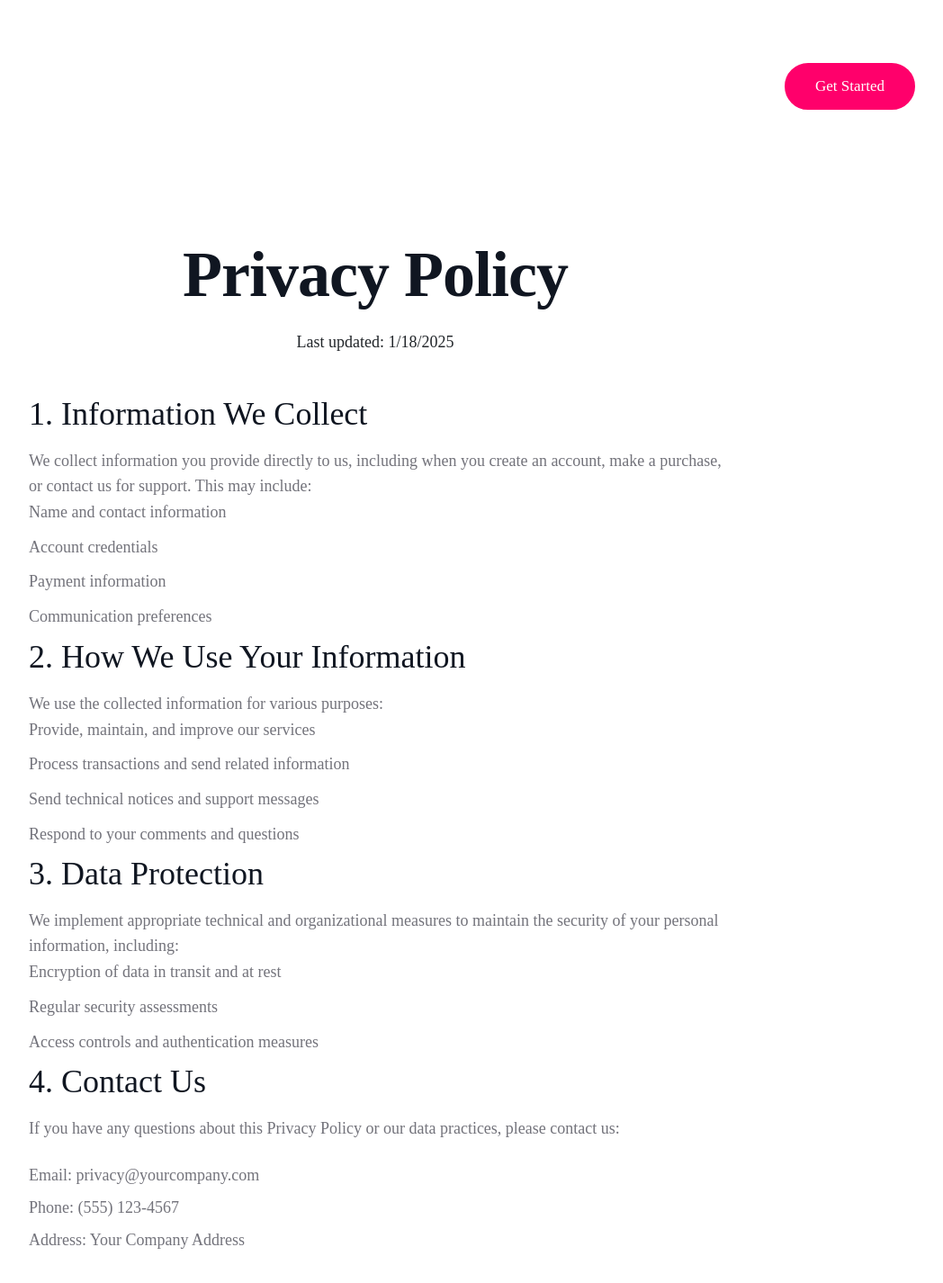
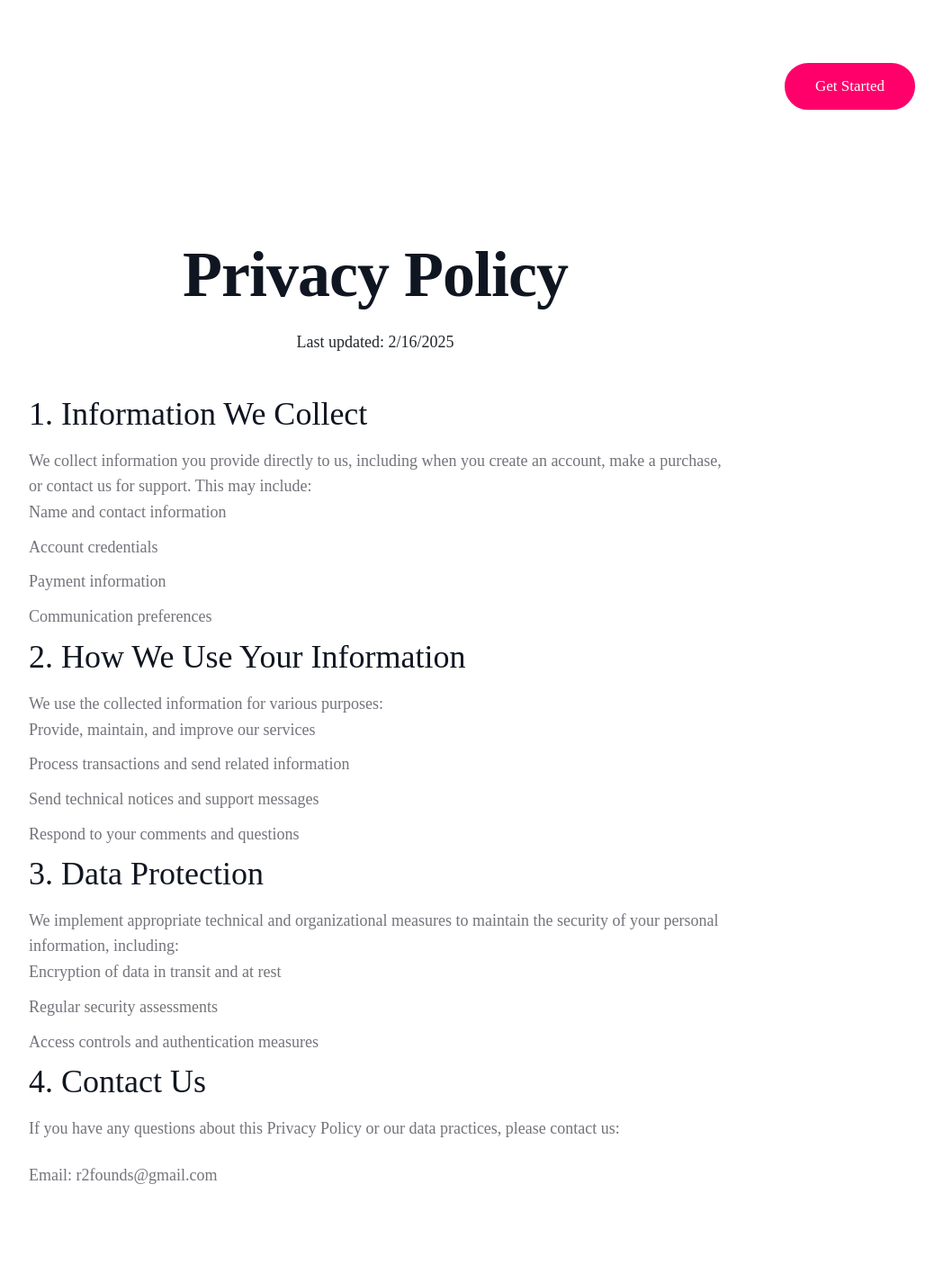
Before and after one commit to rfounds/portfolio, a Next.js app: page /privacy-policy in a window 1280 px wide. Shown: the top 1426 px of the page at 90% size, without its empty margins (223-1271 px from the left). Built offline with nearby package versions, Linux system fonts and the light colour scheme; a web font is replaced by a local one.

Commit message:
page update

```diff
--- a/app/privacy-policy/page.jsx
+++ b/app/privacy-policy/page.jsx
@@ -20,7 +20,7 @@
               <div className="col-xl-8 col-lg-10 m-auto">
                 <div className="title-style-thirteen text-center mb-45">
                   <h2 className="font-gilroy-bold color-dark">Privacy Policy</h2>
-                  <p className="text-dark mt-3">Last updated: {new Date().toLocaleDateString()}</p>
+                  <p className="text-dark mt-3">Last updated: 2/16/2025</p>
                 </div>
 
                 <div className="privacy-content color-dark">
@@ -93,9 +93,7 @@
                     <h3 className="font-gilroy-bold color-dark mb-3">4. Contact Us</h3>
                     <p>If you have any questions about this Privacy Policy or our data practices, please contact us:</p>
                     <div className="contact-info mt-4">
-                      <p className="mb-2">Email: privacy@yourcompany.com</p>
-                      <p className="mb-2">Phone: (555) 123-4567</p>
-                      <p>Address: Your Company Address</p>
+                      <p className="mb-2">Email: r2founds@gmail.com</p>
                     </div>
                   </div>
                 </div>
```
